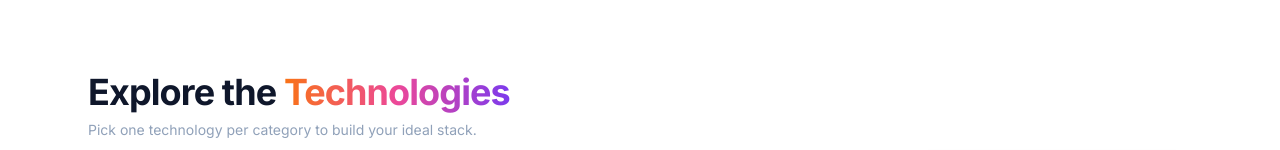
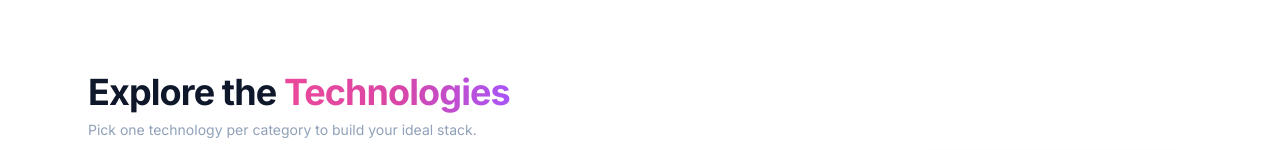
Before and after one commit to hasib50/Dev-Stack-Hasib-B14-A5, a React (Vite) app: page / in a window 1280 px wide. Shown: the part 591-741 px from the top of the page. Built offline with nearby package versions, Linux system fonts and the light colour scheme.

Commit message:
Improve technology section styling

```diff
--- a/src/components/technology/Stack.tsx
+++ b/src/components/technology/Stack.tsx
@@ -24,7 +24,7 @@ const Stack = ({
       </p>
 
       {selectedTechnologies.length === 0 ? (
-        <div className="mt-4 flex h-[67px] items-center justify-center rounded-xl border border-dashed border-slate-200">
+        <div className="mt-4 flex h-16.75 items-center justify-center rounded-xl border border-dashed border-slate-200">
           <p className="text-xs text-slate-400">
             Your stack is empty.
           </p>
--- a/src/components/technology/TechnologyCard.tsx
+++ b/src/components/technology/TechnologyCard.tsx
@@ -49,14 +49,14 @@ const TechnologyCard = ({
           {technology.name}
         </h3>
 
-        <p className="mt-2 min-h-[54px] text-xs font-normal leading-5 text-slate-400">
+        <p className="mt-2 min-h-13.5 text-xs font-normal leading-5 text-slate-400">
           {technology.description}
         </p>
       </div>
 
       {/* Info, Category, Difficulty and Rating */}
 
-      <div className="mt-3 flex min-h-[28px] items-center gap-3">
+      <div className="mt-3 flex min-h-7 items-center gap-3">
 
         <span className="rounded-md bg-slate-50 px-2.5 py-1.5 text-[9px] font-medium text-slate-500">
           {technology.category}
--- a/src/index.css
+++ b/src/index.css
@@ -45,7 +45,12 @@ a {
 }
 
 .technologies-gradient {
-  background: var(--brand-gradient);
+  background: linear-gradient(
+    90deg,
+    #ec4899 0%,
+    #d946a6 50%,
+    #a855f7 100%
+  );
   -webkit-background-clip: text;
   background-clip: text;
   -webkit-text-fill-color: transparent;
```
